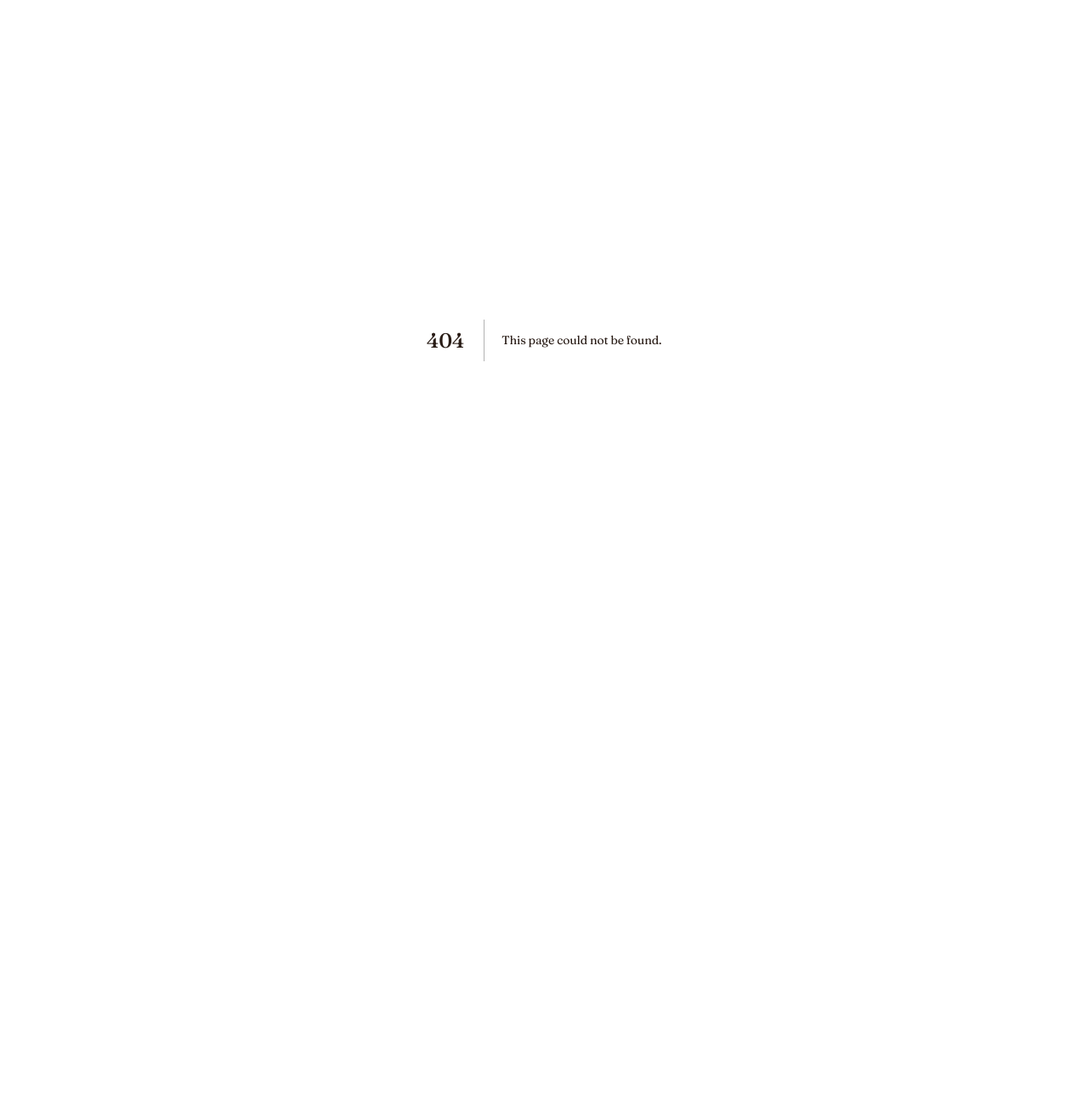
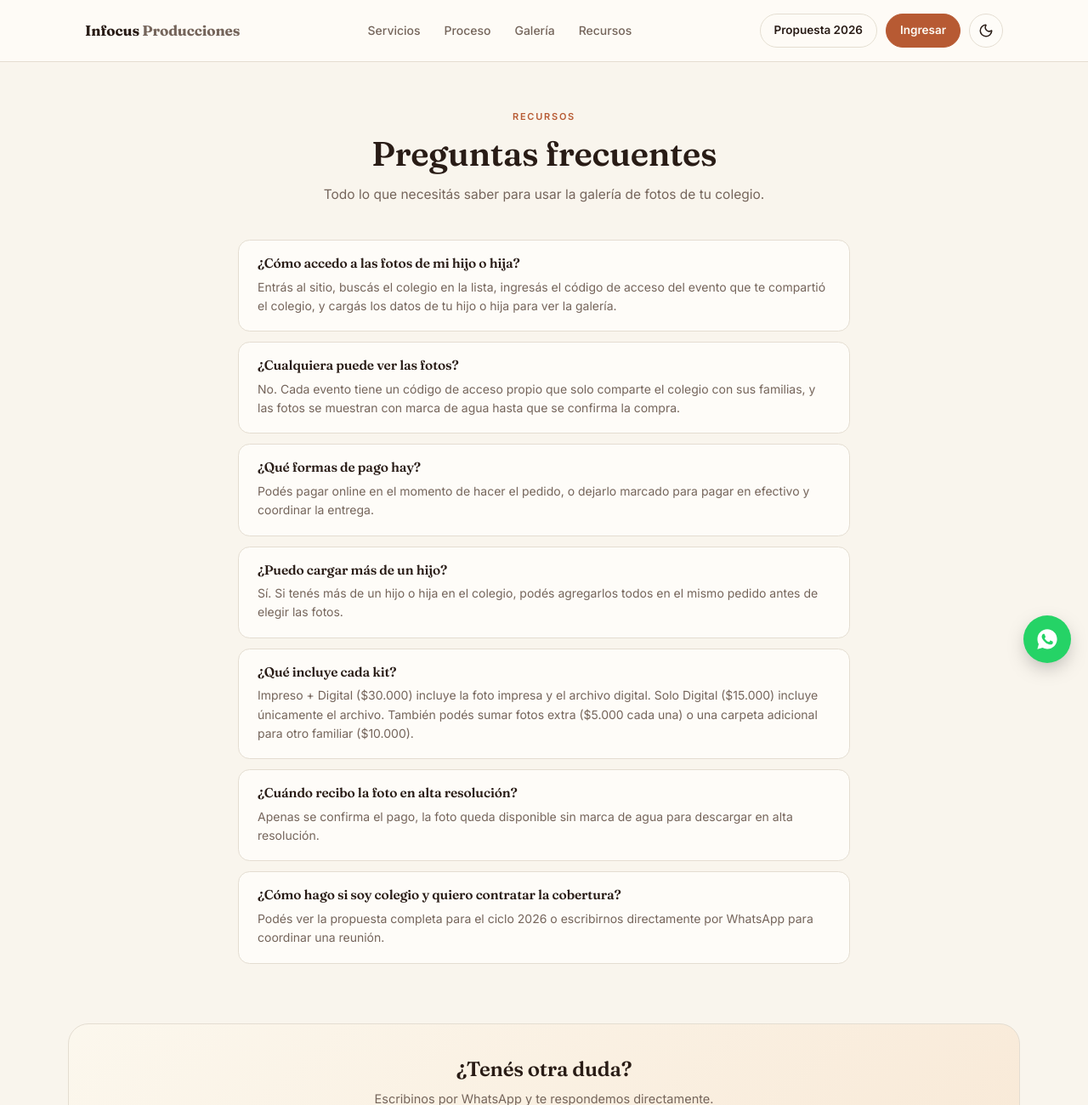
Before and after one commit to infocus-web/historias-de-colegio, a Next.js app: page /recursos in a window 1280 px wide. Before the commit this address had no page. Shown: the top 1300 px of the page at 85% size. Before the commit the page ends 800 px from the top, so only its background shows below. Built offline with nearby package versions, Linux system fonts and the light colour scheme.

Commit message:
Add files via upload

```diff
--- /dev/null
+++ b/app/recursos/page.tsx
@@ -0,0 +1,70 @@
+import Link from "next/link";
+import SiteHeader from "@/app/components/SiteHeader";
+import SiteFooter from "@/app/components/SiteFooter";
+import WhatsAppButton from "@/app/components/WhatsAppButton";
+const FAQS = [
+{
+q: "¿Cómo accedo a las fotos de mi hijo o hija?",
+a: "Entrás al sitio, buscás el colegio en la lista, ingresás el código de acceso del evento que te compartió el colegio, y cargás los datos de tu hijo o hija para ver la galería.",
+},
+{
+q: "¿Cualquiera puede ver las fotos?",
+a: "No. Cada evento tiene un código de acceso propio que solo comparte el colegio con sus familias, y las fotos se muestran con marca de agua hasta que se confirma la compra.",
+},
+{
+q: "¿Qué formas de pago hay?",
+a: "Podés pagar online en el momento de hacer el pedido, o dejarlo marcado para pagar en efectivo y coordinar la entrega.",
+},
+{
+q: "¿Puedo cargar más de un hijo?",
+a: "Sí. Si tenés más de un hijo o hija en el colegio, podés agregarlos todos en el mismo pedido antes de elegir las fotos.",
+},
+{
+q: "¿Qué incluye cada kit?",
+a: "Impreso + Digital ($30.000) incluye la foto impresa y el archivo digital. Solo Digital ($15.000) incluye únicamente el archivo. También podés sumar fotos extra ($5.000 cada una) o una carpeta adicional para otro familiar ($10.000).",
+},
+{
+q: "¿Cuándo recibo la foto en alta resolución?",
+a: "Apenas se confirma el pago, la foto queda disponible sin marca de agua para descargar en alta resolución.",
+},
+{
+q: "¿Cómo hago si soy colegio y quiero contratar la cobertura?",
+a: "Podés ver la propuesta completa para el ciclo 2026 o escribirnos directamente por WhatsApp para coordinar una reunión.",
+},
+];
+export default function RecursosPage() {
+return (
+<main>
+<SiteHeader />
+<section className="content-hero">
+<div className="eyebrow" style={{ display: "flex", justifyContent: "center" }}>Recursos</div>
+<h1>Preguntas frecuentes</h1>
+<p>Todo lo que necesitás saber para usar la galería de fotos de tu colegio.</p>
+</section>
+<section className="section-wrap">
+<div className="faq-list">
+{FAQS.map((f) => (
+<div className="faq-item" key={f.q}>
+<h3>{f.q}</h3>
+<p>{f.a}</p>
+</div>
+))}
+</div>
+</section>
+<section className="cta-band">
+<h2>¿Tenés otra duda?</h2>
+<p>Escribinos por WhatsApp y te respondemos directamente.</p>
+<div className="hero-cta">
+<a href="https://wa.me/5491128625916" target="_blank" rel="noopener noreferrer" className="btn" style={{ width: "auto" }}>
+Escribir por WhatsApp
+</a>
+<Link href="/#buscar-colegio" className="btn ghost" style={{ width: "auto", textDecoration: "none" }}>
+Buscar mi colegio
+</Link>
+</div>
+</section>
+<SiteFooter />
+<WhatsAppButton />
+</main>
+);
+}
```
